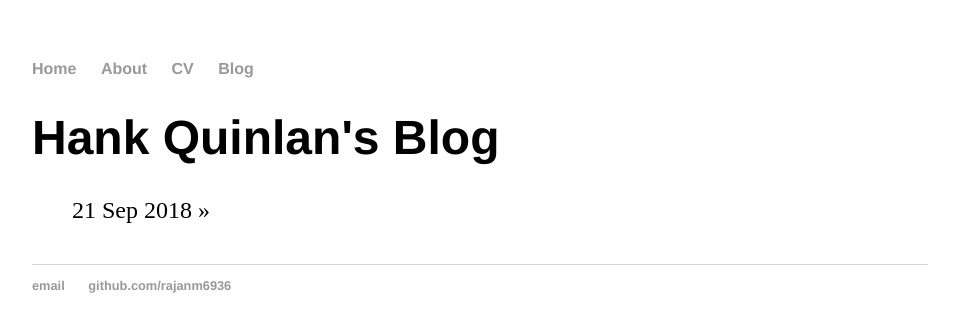
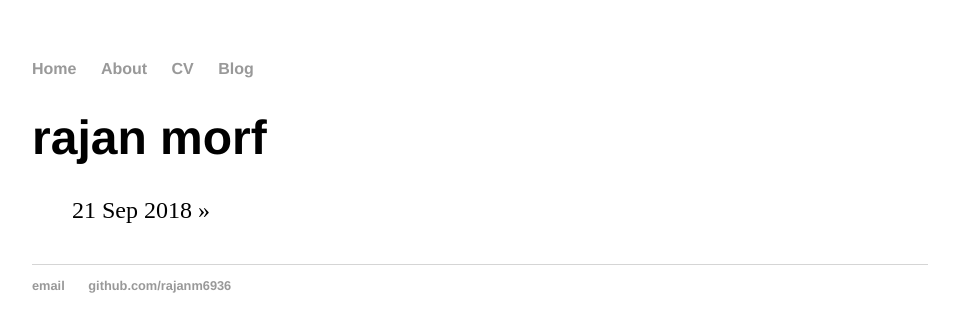
Before and after one commit to rajanm6936/rajanm6936.github.io, a Jekyll site: the page built from blog/index.html, in a window 1280 px wide. Shown: the top 332 px of the page, without its empty margins (160-1119 px from the left). Built offline with Jekyll 4.4.1, drawn with Linux system fonts in a browser that asks for light colours.

Commit message:
Update index.html

```diff
--- a/blog/index.html
+++ b/blog/index.html
@@ -1,6 +1,6 @@
 ---
 layout: default
-title: Hank Quinlan's Blog
+title: rajan morf
 ---
 	<h1>{{ page.title }}</h1>
 	<ul class="posts">
```
